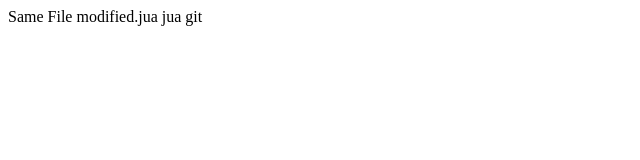
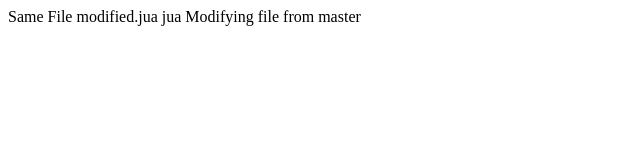
Before and after one commit to jorgeAChacon/Test, a plain HTML site: page index.html in a window 1280 px wide. Shown: the whole page, without its empty margins (0-640 px from the left). Drawn offline with Linux system fonts and the light colour scheme.

Commit message:
Updated index file from master

```diff
--- a/index.html
+++ b/index.html
@@ -1,5 +1,5 @@
 <!DOCTYPE html>
-<htmlclear lang="en">
+<html lang="en">
 <head>
     <meta charset="UTF-8">
     <title></title>
@@ -7,7 +7,6 @@
 <body>
 
  Same File modified.jua jua
-
+Modifying file from master
 </body>
-</htmlclear
-        >git
+</html>
```
